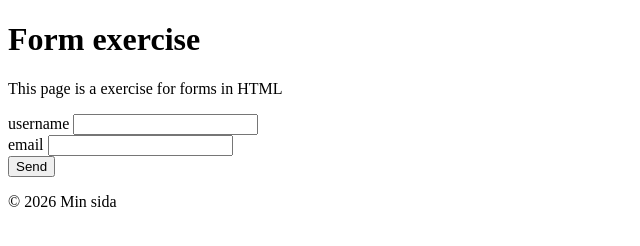
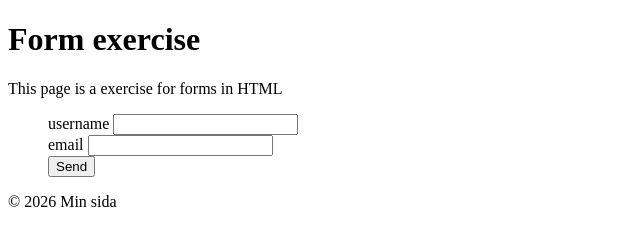
Before and after one commit to YukiJanse/html-exercise, a plain HTML site: page forms.html in a window 1280 px wide. Shown: the whole page, without its empty margins (0-640 px from the left). Drawn offline with Linux system fonts and the light colour scheme.

Commit message:
Modify forms and apply styles

```diff
--- a/forms.html
+++ b/forms.html
@@ -4,6 +4,11 @@
     <meta charset="UTF-8">
     <meta name="viewport" content="width=device-width, initial-scale=1.0">
     <title>Document</title>
+    <style>
+        ol {
+            list-style-type: none;
+        }
+    </style>
 </head>
 <body>
     <header>
@@ -12,13 +17,19 @@
     </header>
     <main>
         <form action="./submit.html">
-            <label for="username">username</label>
-            <input type="text" name="username" id="username">
-            <br>
-            <label for="email">email</label>
-            <input type="email" name="email" id="email">
-            <br>
-            <button type="submit">Send</button>
+            <ol>
+                <li>
+                    <label for="username">username</label>
+                    <input type="text" name="username" id="username">
+                </li>
+                <li>
+                    <label for="email">email</label>
+                    <input type="email" name="email" id="email">
+                </li>
+                <li>
+                    <button type="submit">Send</button>
+                </li>
+            </ol>
         </form>
     </main>
     <footer>
```
